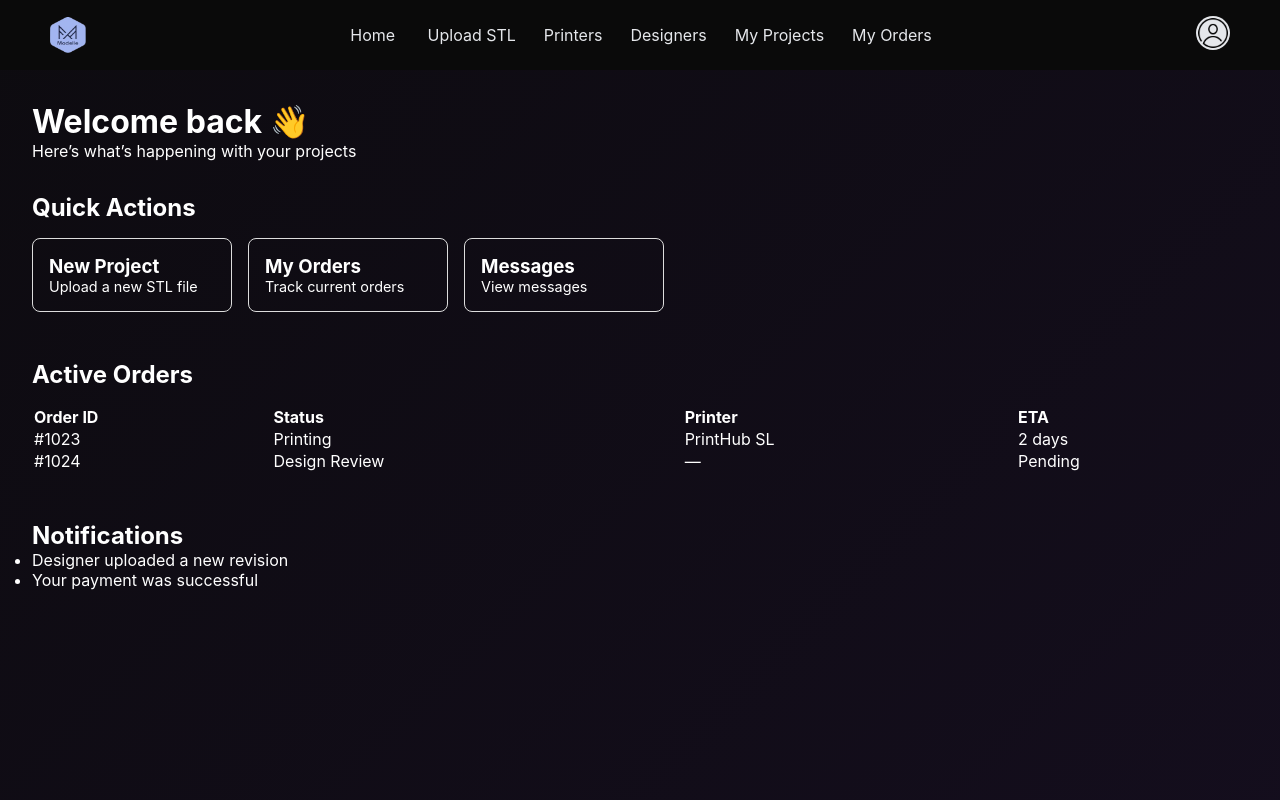
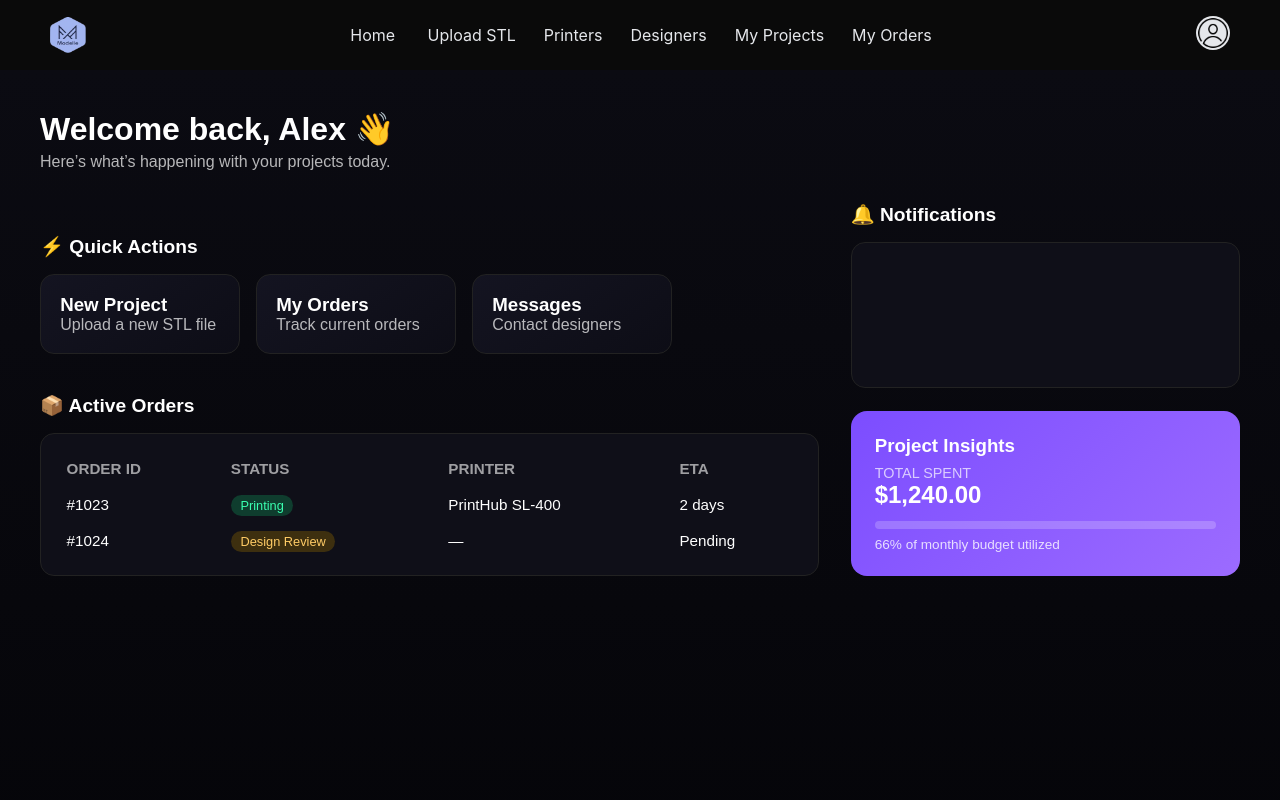
Before and after one commit to Pawani-Nethmini/MODELLE---SDGP, a React (Vite) app in the folder Frontend/: page /customer in a window 1280 px wide. Shown: the top 800 px of the page. Built offline with nearby package versions, Linux system fonts and the light colour scheme.

Commit message:
Update the frontend of the dashboard

```diff
--- a/Frontend/src/pages/customer/Dashboard.jsx
+++ b/Frontend/src/pages/customer/Dashboard.jsx
@@ -1,77 +1,280 @@
 export default function CustomerDashboard() {
   return (
-    <div style={{ padding: "2rem" }}>
+    <div style={styles.page}>
       {/* Header */}
-      <h1>Welcome back 👋</h1>
-      <p>Here’s what’s happening with your projects</p>
+      <h1 style={styles.title}>Welcome back, Alex 👋</h1>
+      <p style={styles.subtitle}>Here’s what’s happening with your projects today.</p>
 
+      <div style={styles.grid}>
+        {/* LEFT SIDE */}
+        <div>
           {/* Quick Actions */}
           <section style={{ marginTop: "2rem" }}>
-        <h2>Quick Actions</h2>
+            <h2 style={styles.sectionTitle}>⚡ Quick Actions</h2>
 
-        <div style={{ display: "flex", gap: "1rem", marginTop: "1rem" }}>
-          <ActionCard title="New Project" description="Upload a new STL file" />
-          <ActionCard title="My Orders" description="Track current orders" />
-          <ActionCard title="Messages" description="View messages" />
+            <div style={styles.cardRow}>
+              <ActionCard title="New Project" desc="Upload a new STL file" />
+              <ActionCard title="My Orders" desc="Track current orders" />
+              <ActionCard title="Messages" desc="Contact designers" />
             </div>
           </section>
 
           {/* Active Orders */}
-      <section style={{ marginTop: "3rem" }}>
-        <h2>Active Orders</h2>
+          <section style={{ marginTop: "2.5rem" }}>
+            <h2 style={styles.sectionTitle}>📦 Active Orders</h2>
 
-        <table style={{ width: "100%", marginTop: "1rem" }}>
+            <div style={styles.tableBox}>
+              <table style={styles.table}>
                 <thead>
                   <tr>
-              <th align="left">Order ID</th>
-              <th align="left">Status</th>
-              <th align="left">Printer</th>
-              <th align="left">ETA</th>
+                    <th style={styles.th}>ORDER ID</th>
+                    <th style={styles.th}>STATUS</th>
+                    <th style={styles.th}>PRINTER</th>
+                    <th style={styles.th}>ETA</th>
                   </tr>
                 </thead>
                 <tbody>
                   <tr>
-              <td>#1023</td>
-              <td>Printing</td>
-              <td>PrintHub SL</td>
-              <td>2 days</td>
+                    <td style={styles.td}>#1023</td>
+                    <td style={styles.td}>
+                      <span style={styles.statusGreen}>Printing</span>
+                    </td>
+                    <td style={styles.td}>PrintHub SL-400</td>
+                    <td style={styles.td}>2 days</td>
                   </tr>
                   <tr>
-              <td>#1024</td>
-              <td>Design Review</td>
-              <td>—</td>
-              <td>Pending</td>
+                    <td style={styles.td}>#1024</td>
+                    <td style={styles.td}>
+                      <span style={styles.statusYellow}>Design Review</span>
+                    </td>
+                    <td style={styles.td}>—</td>
+                    <td style={styles.td}>Pending</td>
                   </tr>
                 </tbody>
               </table>
+            </div>
+          </section>
+        </div>
+
+        {/* RIGHT SIDE */}
+        <div>
+          {/* Notifications */}
+          <section>
+            <h2 style={styles.sectionTitle}>🔔 Notifications</h2>
+
+            <div style={styles.notifyBox}>
+              <Notification text="Designer uploaded a new revision" />
+              <Notification text="Payment was successful" />
+              <Notification text="New message from StudioX" />
+            </div>
           </section>
 
-      {/* Notifications */}
-      <section style={{ marginTop: "3rem" }}>
-        <h2>Notifications</h2>
-        <ul>
-          <li>Designer uploaded a new revision</li>
-          <li>Your payment was successful</li>
-        </ul>
+          {/* Project Insights */}
+          <section style={styles.insightBox}>
+            <h3 style={{ marginBottom: "0.5rem" }}>Project Insights</h3>
+            <p style={{ fontSize: "0.9rem", opacity: 0.7 }}>TOTAL SPENT</p>
+            <h2>$1,240.00</h2>
+
+            <div style={styles.progressBar}>
+              <div style={styles.progressFill}></div>
+            </div>
+
+            <p style={{ fontSize: "0.85rem", marginTop: "0.5rem", opacity: 0.8 }}>
+              66% of monthly budget utilized
+            </p>
           </section>
+        </div>
+      </div>
     </div>
   );
 }
 
-/* Small reusable card component */
-function ActionCard({ title, description }) {
+/* Action Card */
+function ActionCard({ title, desc }) {
   return (
-    <div
-      style={{
-        border: "1px solid #ddd",
-        padding: "1rem",
-        borderRadius: "8px",
-        width: "200px",
-        cursor: "pointer"
-      }}
-    >
+    <div style={styles.actionCard}>
       <h3>{title}</h3>
-      <p style={{ fontSize: "0.9rem" }}>{description}</p>
+      <p style={{ opacity: 0.7 }}>{desc}</p>
     </div>
   );
 }
+
+/* Notification */
+function Notification({ text }) {
+  return (
+    <div style={styles.notifyItem}>
+      <p>{text}</p>
+    </div>
+  );
+}
+
+/* Inline Styles with Animations */
+const styles = {
+  page: {
+    background: "linear-gradient(180deg, #0b0b12, #050509)",
+    minHeight: "100vh",
+    padding: "2.5rem",
+    color: "white",
+    fontFamily: "Arial, sans-serif",
+    animation: "fadeIn 1s ease forwards" // Fade in page
+  },
+
+  title: {
+    fontSize: "2rem",
+    fontWeight: "600",
+    animation: "slideDown 0.8s ease forwards" // Slide down title
+  },
+
+  subtitle: {
+    opacity: 0.7,
+    marginTop: "0.3rem",
+    animation: "slideDown 0.8s ease 0.2s forwards"
+  },
+
+  grid: {
+    display: "grid",
+    gridTemplateColumns: "2fr 1fr",
+    gap: "2rem",
+    marginTop: "2rem"
+  },
+
+  sectionTitle: {
+    fontSize: "1.2rem",
+    marginBottom: "1rem"
+  },
+
+  cardRow: {
+    display: "flex",
+    gap: "1rem"
+  },
+
+  actionCard: {
+    background: "linear-gradient(145deg, #141421, #0d0d16)",
+    border: "1px solid #222",
+    padding: "1.2rem",
+    borderRadius: "14px",
+    width: "200px",
+    cursor: "pointer",
+    transition: "0.3s transform, 0.3s box-shadow", // Smooth hover
+    "&:hover": {
+      transform: "translateY(-5px)",
+      boxShadow: "0 8px 20px rgba(255, 255, 255, 0.1)"
+    }
+  },
+
+  tableBox: {
+    background: "#0f0f18",
+    borderRadius: "14px",
+    padding: "1rem",
+    border: "1px solid #222",
+    animation: "fadeIn 1s ease 0.3s forwards"
+  },
+
+  table: {
+    width: "100%",
+    borderCollapse: "collapse",
+    fontSize: "0.95rem"
+  },
+
+  th: {
+    textAlign: "left",
+    padding: "0.6rem",
+    opacity: 0.6
+  },
+
+  td: {
+    padding: "0.6rem"
+  },
+
+  statusGreen: {
+    background: "#0f3d2e",
+    color: "#3affb0",
+    padding: "0.2rem 0.6rem",
+    borderRadius: "20px",
+    fontSize: "0.8rem",
+    animation: "blinkGreen 1.5s infinite alternate"
+  },
+
+  statusYellow: {
+    background: "#3d2f0f",
+    color: "#ffcc66",
+    padding: "0.2rem 0.6rem",
+    borderRadius: "20px",
+    fontSize: "0.8rem",
+    animation: "blinkYellow 1.5s infinite alternate"
+  },
+
+  notifyBox: {
+    background: "#0f0f18",
+    borderRadius: "14px",
+    padding: "1rem",
+    border: "1px solid #222",
+    animation: "fadeIn 1s ease 0.5s forwards"
+  },
+
+  notifyItem: {
+    padding: "0.6rem 0",
+    borderBottom: "1px solid #222",
+    fontSize: "0.95rem",
+    animation: "slideRight 0.5s ease forwards",
+    opacity: 0
+  },
+
+  insightBox: {
+    marginTop: "1.5rem",
+    background: "linear-gradient(135deg, #7c4dff, #9c6bff)",
+    padding: "1.5rem",
+    borderRadius: "16px",
+    color: "white",
+    position: "relative",
+    overflow: "hidden"
+  },
+
+  progressBar: {
+    width: "100%",
+    height: "8px",
+    background: "rgba(255,255,255,0.2)",
+    borderRadius: "10px",
+    marginTop: "0.7rem",
+    overflow: "hidden"
+  },
+
+  progressFill: {
+    width: "0%", // Start from 0 for animation
+    height: "100%",
+    background: "white",
+    borderRadius: "10px",
+    animation: "fillBar 1s ease forwards"
+  },
+
+  // Keyframes
+  "@keyframes fadeIn": {
+    "0%": { opacity: 0 },
+    "100%": { opacity: 1 }
+  },
+
+  "@keyframes slideDown": {
+    "0%": { transform: "translateY(-20px)", opacity: 0 },
+    "100%": { transform: "translateY(0)", opacity: 1 }
+  },
+
+  "@keyframes slideRight": {
+    "0%": { transform: "translateX(-20px)", opacity: 0 },
+    "100%": { transform: "translateX(0)", opacity: 1 }
+  },
+
+  "@keyframes fillBar": {
+    "0%": { width: "0%" },
+    "100%": { width: "66%" }
+  },
+
+  "@keyframes blinkGreen": {
+    "0%": { opacity: 0.6 },
+    "100%": { opacity: 1 }
+  },
+
+  "@keyframes blinkYellow": {
+    "0%": { opacity: 0.6 },
+    "100%": { opacity: 1 }
+  }
+};
```
Also changed, not shown: Frontend/src/components/Customer/PrintabilityReport.jsx (+0 -110 lines), 1 other file (tests, documents, lock files or other folders). Lines whose indentation alone changed are shown as unchanged.
